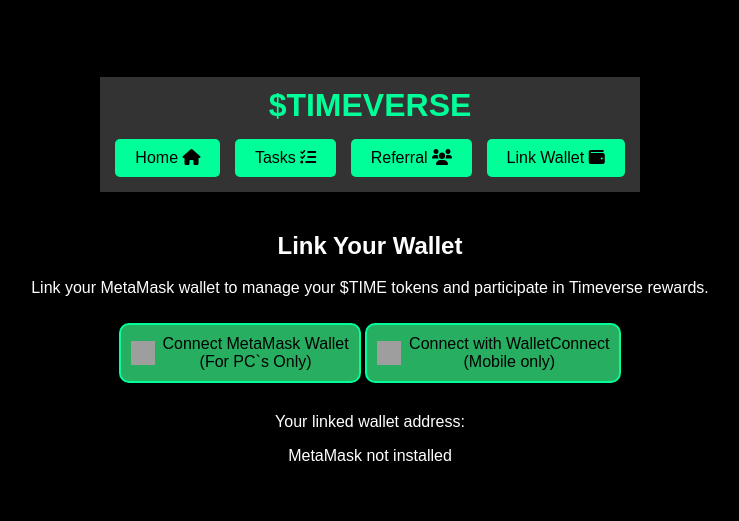
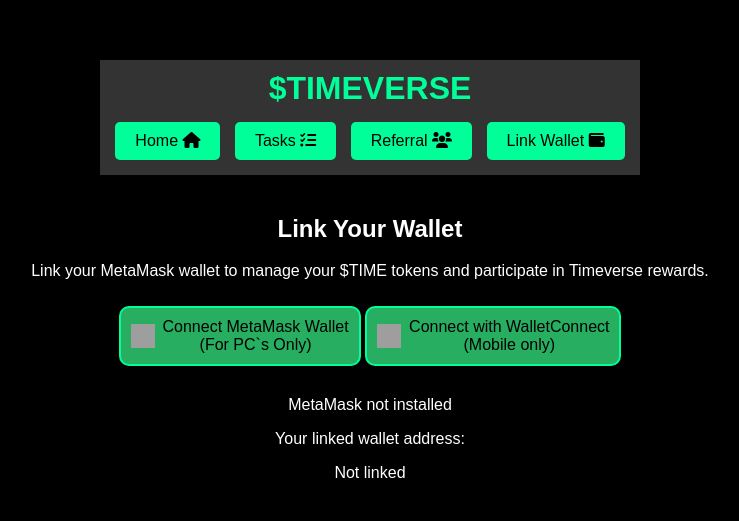
Before and after one commit to M1les07/timeverse, a website: page wallet.html in a window 1280 px wide. Shown: the part 111-632 px from the top of the page, without its empty margins (270-1009 px from the left). Drawn offline with Linux system fonts and the light colour scheme; grey boxes are pictures that could not be loaded.

Commit message:
Update wallet.html

```diff
--- a/wallet.html
+++ b/wallet.html
@@ -31,6 +31,7 @@
                     Connect with WalletConnect <br> (Mobile only)
                 </button>
             <div id="wallet-address-display">
+                <div id="walletStatus">Not Linked</div>
                 <p>Your linked wallet address: <div id="walletStatus">Not linked</div></p>
             </div>
         </div>
```
